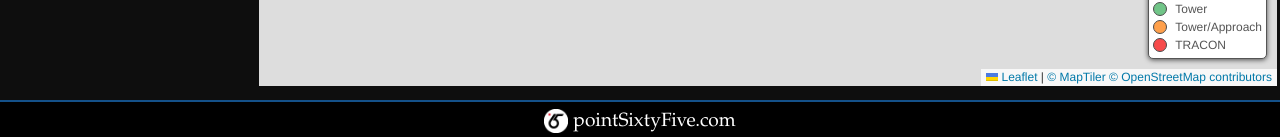
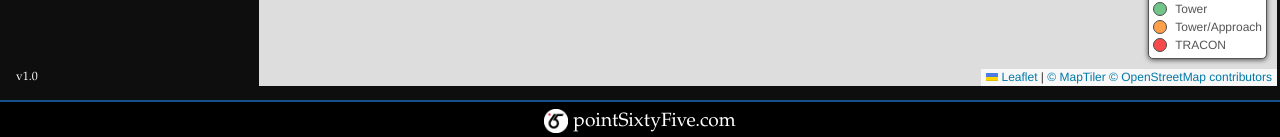
Before and after one commit to mj0730/next-fac-info, a Next.js app: page /map in a window 1280 px wide. Shown: the part 674-811 px from the top of the page. Built offline with nearby package versions, Linux system fonts and the light colour scheme.

Commit message:
remove version from displaying on mobile via css; modified manifest.json to try and get it to work by replacing the default values

```diff
--- a/components/Layout.js
+++ b/components/Layout.js
@@ -8,6 +8,7 @@ function Layout(props) {
       <div className='index-nav-column'>
         <SearchBox />
         <PageLinks />
+        <div className='version'>v1.0</div>
       </div>
 
       <div className='index-display-column'>{props.children}</div>
--- a/pages/index.js
+++ b/pages/index.js
@@ -78,7 +78,6 @@ const Index = ({ data, payScaleData }) => {
         <FacilityPage currentFacPay={currentFacPay} currentFacInfo={currentFacInfo} nationalData={data.National} />
       )}
       {idForModal && <ErrorModal facId={idForModal} displayErrorModal={displayErrorModal} />}
-      <div className='version'>v1.0</div>
     </main>
   );
 };
--- a/styles.css
+++ b/styles.css
@@ -35,6 +35,11 @@ body {
   justify-content: flex-start;
   background-color: var(--main-bg-color);
   border-bottom: 2px solid var(--main-border-color);
+  position: initial;
+}
+
+.version {
+  display: none;
 }
 
 .index-display-column {
@@ -175,12 +180,6 @@ input#facId::-moz-focus-inner {
   padding: 10px;
   font-size: 1.2rem;
   margin: 0 auto;
-}
-
-#front-page .version {
-  text-align: right;
-  margin-right: 1rem;
-  font-size: 0.75rem;
 }
 
 /* Facility Details */
@@ -455,6 +454,16 @@ nav#table-select button:focus {
     grid-area: 1 / 1 / 4 / 2;
     flex-direction: column;
     border-bottom: none;
+    position: relative;
+  }
+
+  .version {
+    display: block;
+    position: absolute;
+    bottom: 0;
+    left: 0;
+    margin: 1rem;
+    font-size: 0.75rem;
   }
 
   .index-display-column {
```
Also changed, not shown: public/manifest.json.
